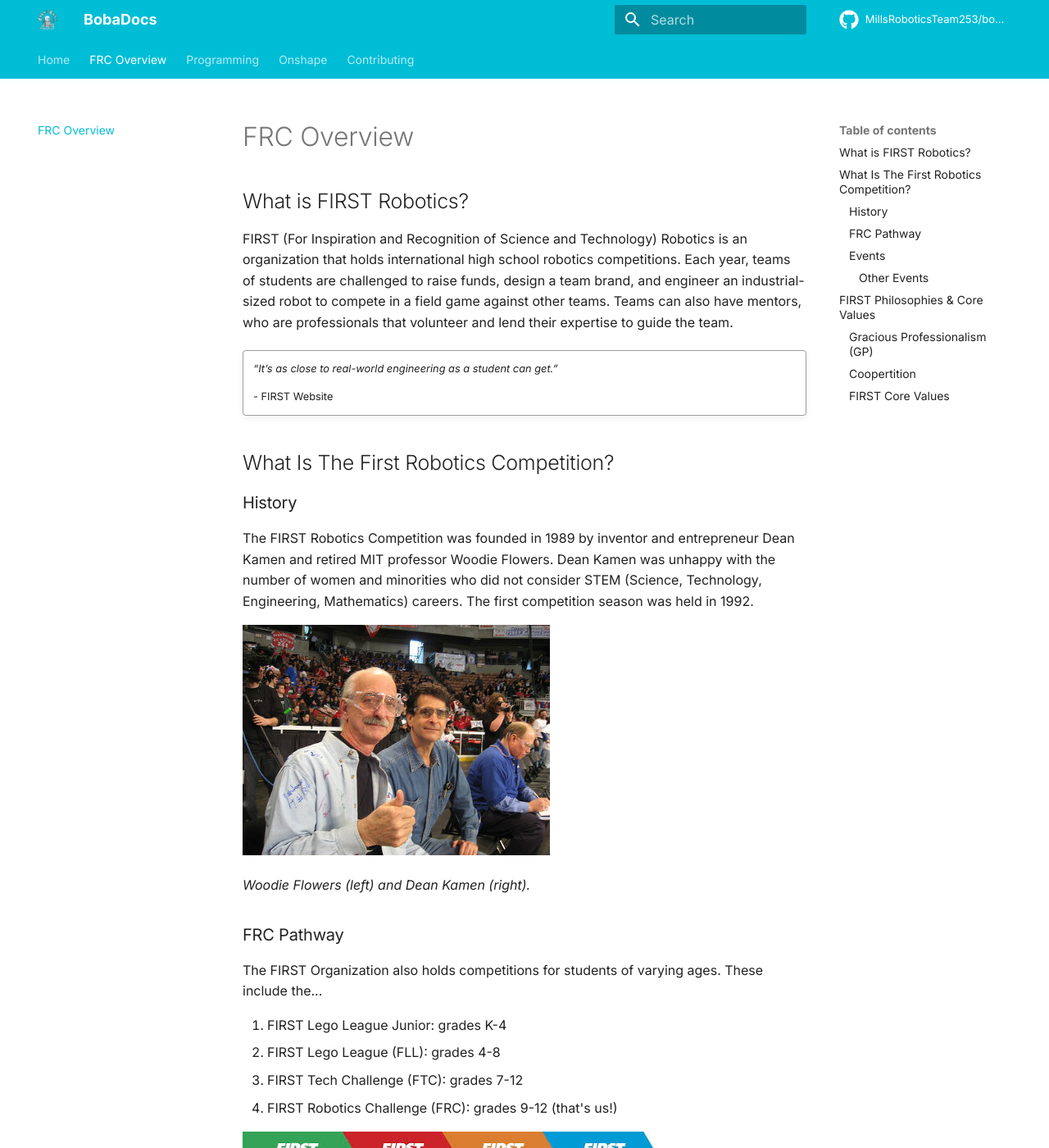
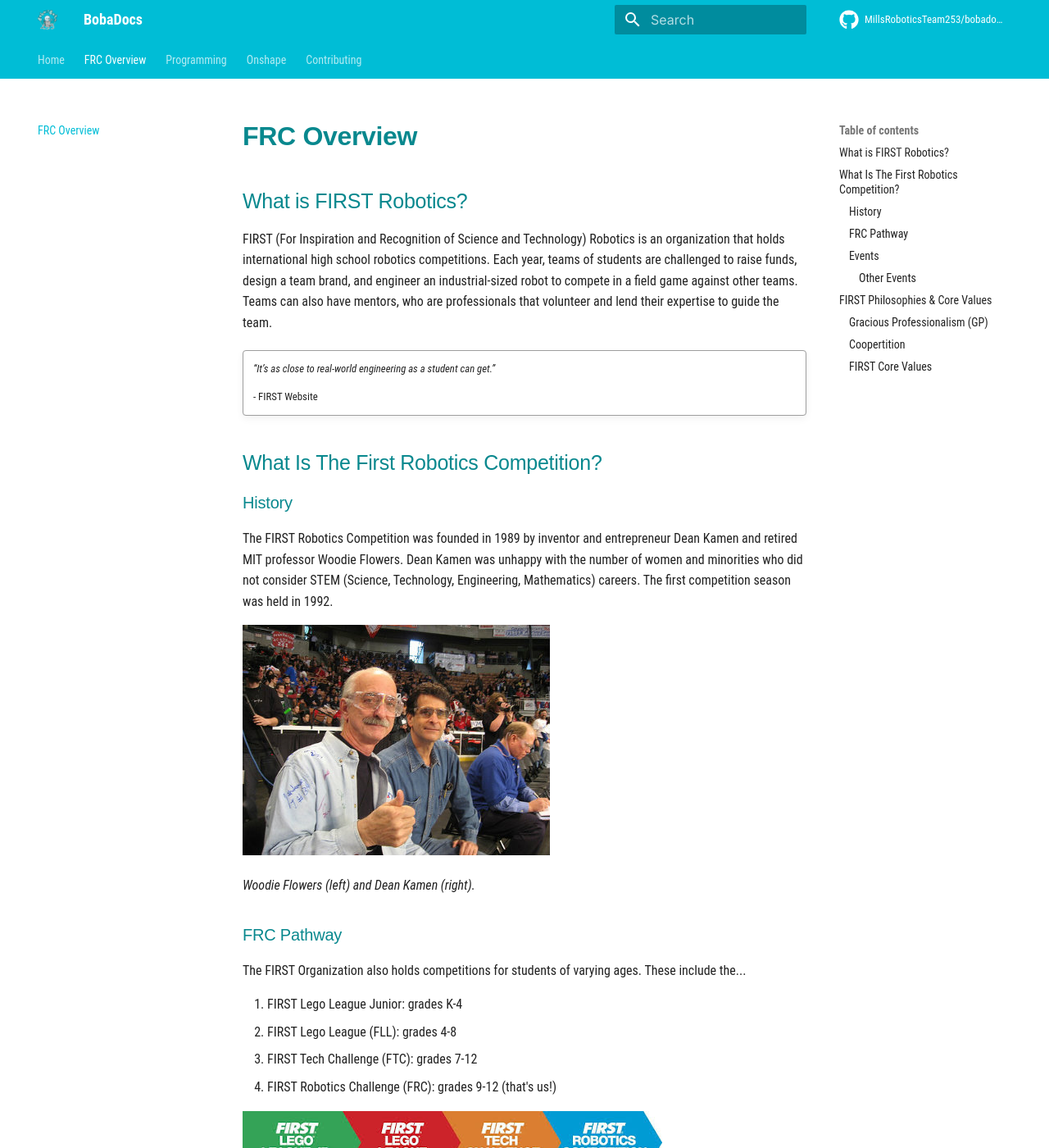
Before and after one commit to bobabots253/bobadocs, an MkDocs documentation site: the page built from docs/frc-competition-overview.md, in a window 1280 px wide and 1400 px high. Shown: the whole window at 82% size. Built offline with MkDocs 1.6.1 and Material for MkDocs 9.7.7, drawn with Linux system fonts in a browser that asks for light colours; comment, search, counter and statistics services are not loaded.

Commit message:
color headers

```diff
--- a/docs/assets/stylesheets/extra.css
+++ b/docs/assets/stylesheets/extra.css
@@ -9,3 +9,54 @@
 .spacer {
 	height: 40px;
 }
+
+:root {
+    --bb-main-color: #01b0bb;
+    --bb-main-color-light: #9edede;
+    --bb-dark-accent: #08888e;
+    --bb-light-accent: #e6f6ff;
+    --bb-treads: #7a7a7a;
+    --bb-body: #b6b6b6;
+}
+
+a { font-family: Roboto Condensed, sans-serif !important; }
+body { font-family: Roboto Condensed, sans-serif !important; }
+div { font-family: Roboto Condensed, sans-serif !important; }
+p { font-family: Roboto Condensed, sans-serif !important; }
+
+/*
+    Headers
+*/
+
+h1 { font-family: Quicksand Bold, sans-serif !important; }
+h2 { font-family: Quicksand Bold, sans-serif !important; }
+h3 { font-family: Quicksand Bold, sans-serif !important; }
+h4 { font-family: Quicksand Bold, sans-serif !important; }
+h5 { font-family: Quicksand Bold, sans-serif !important; }
+h6 { font-family: Quicksand Bold, sans-serif !important; }
+
+.md-typeset h1 {
+    color: var(--bb-dark-accent);
+    font-weight: 600;
+}
+
+.md-typeset h2 {
+    color: var(--bb-dark-accent);
+    font-weight: 400;
+}
+
+.md-typeset h3 {
+    color: var(--bb-dark-accent);
+}
+
+.md-typeset h4 {
+    color: var(--bb-main-color);
+}
+
+.md-typeset h5 {
+    color: var(--bb-main-color);
+}
+
+.md-typeset h6 {
+    color: var(--bb-main-color);
+}
```
